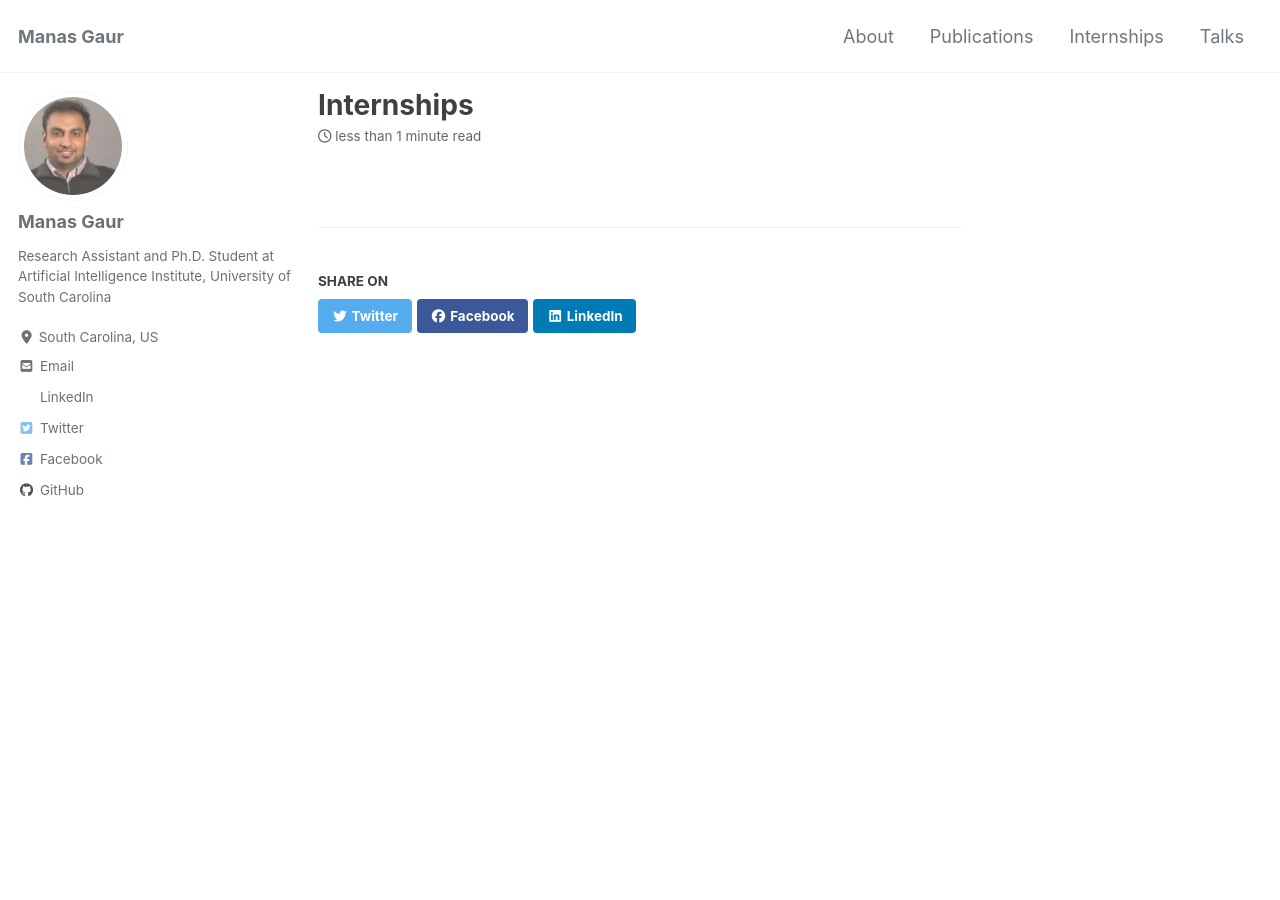
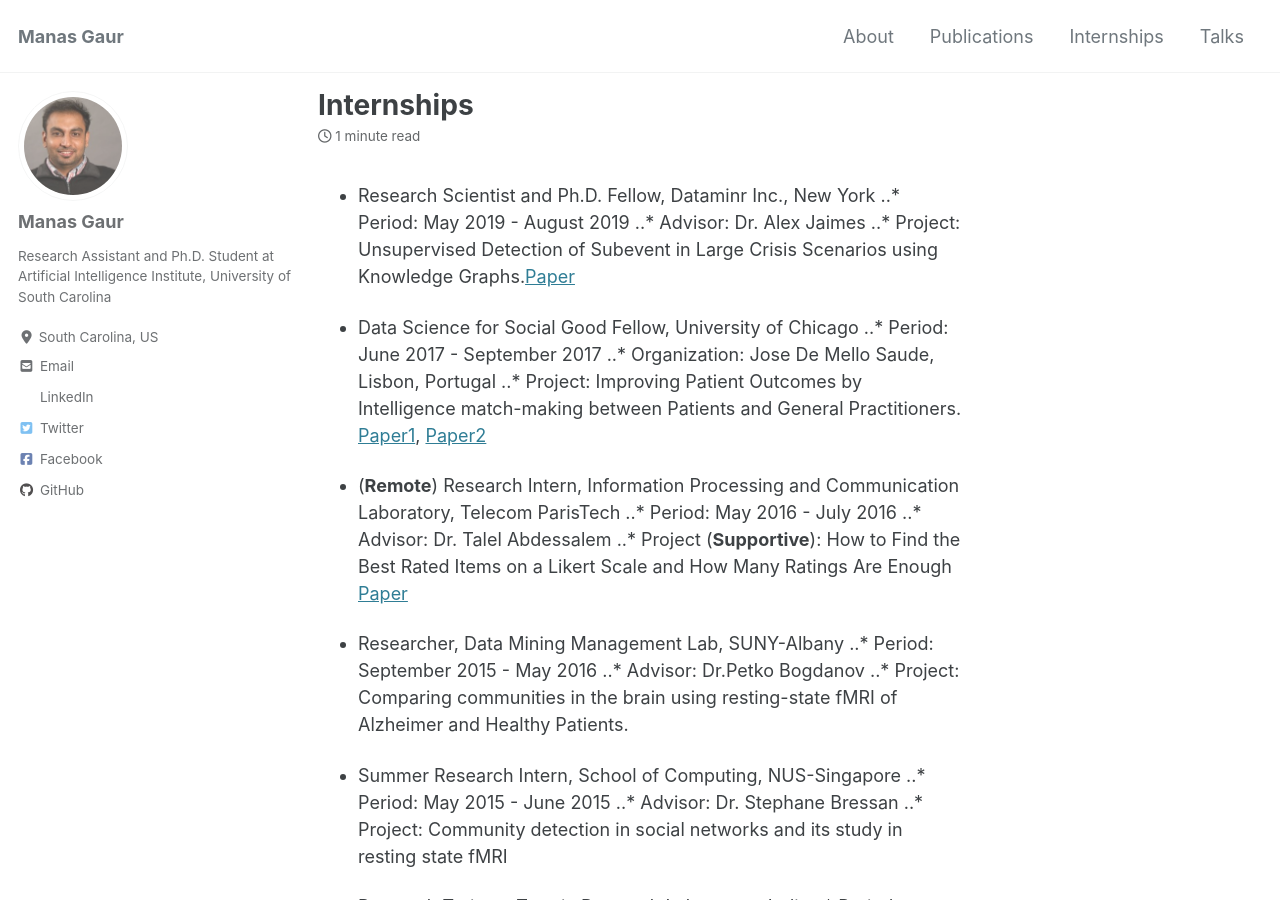
Before and after one commit to manasgaur/manasgaur.github.io, a Jekyll site: the page built from _pages/experience.md, in a window 1280 px wide and 900 px high. Built offline with Jekyll 4.4.1, drawn with Linux system fonts in a browser that asks for light colours; cached includes are drawn as plain includes; nearby versions of some CDN libraries; some of the changed text lies outside the part shown.

Commit message:
add internships

```diff
--- a/_pages/experience.md
+++ b/_pages/experience.md
@@ -3,3 +3,35 @@
 permalink: /internships/
 author_profile: true
 ---
+
+* Research Scientist and Ph.D. Fellow, Dataminr Inc., New York
+..* Period: May 2019 - August 2019
+..* Advisor: Dr. Alex Jaimes
+..* Project: Unsupervised Detection of Subevent in Large Crisis Scenarios using Knowledge Graphs.[Paper](https://arxiv.org/abs/1912.13332)
+
+
+* Data Science for Social Good Fellow, University of Chicago
+..* Period: June 2017 - September 2017
+..* Organization: Jose De Mello Saude, Lisbon, Portugal
+..* Project: Improving Patient Outcomes by Intelligence match-making between Patients and General Practitioners. [Paper1](https://ieeexplore.ieee.org/abstract/document/8419395/), [Paper2](https://ieeexplore.ieee.org/abstract/document/8631410)
+
+* (**Remote**) Research Intern, Information Processing and Communication Laboratory, Telecom ParisTech
+..* Period: May 2016 - July 2016
+..* Advisor: Dr. Talel Abdessalem
+..* Project (__Supportive__): How to Find the Best Rated Items on a Likert Scale and How Many Ratings Are Enough [Paper](https://link.springer.com/chapter/10.1007%2F978-3-319-64471-4_28)
+
+* Researcher, Data Mining Management Lab, SUNY-Albany
+..* Period: September 2015 - May 2016
+..* Advisor: Dr.Petko Bogdanov
+..* Project: Comparing communities in the brain using resting-state fMRI of Alzheimer and Healthy Patients.
+
+* Summer Research Intern, School of Computing, NUS-Singapore
+..* Period: May 2015 - June 2015
+..* Advisor: Dr. Stephane Bressan
+..* Project: Community detection in social networks and its study in resting state fMRI
+
+* Research Trainee, Terrain Research Laboratory, India
+..* Period: September 2013 - October 2014
+..* Advisor: Dr. Vinod K. Panchal
+..* Project: Point of Interest detection in hyperspectral images using computational and evolutionary intelligence-
+based approaches.
--- a/index.html
+++ b/index.html
@@ -2,3 +2,6 @@
 layout: home
 author_profile: true
 ---
+
+Hello there, I'm Manas Gaur.
+Welcome to my personal webpage.
```
